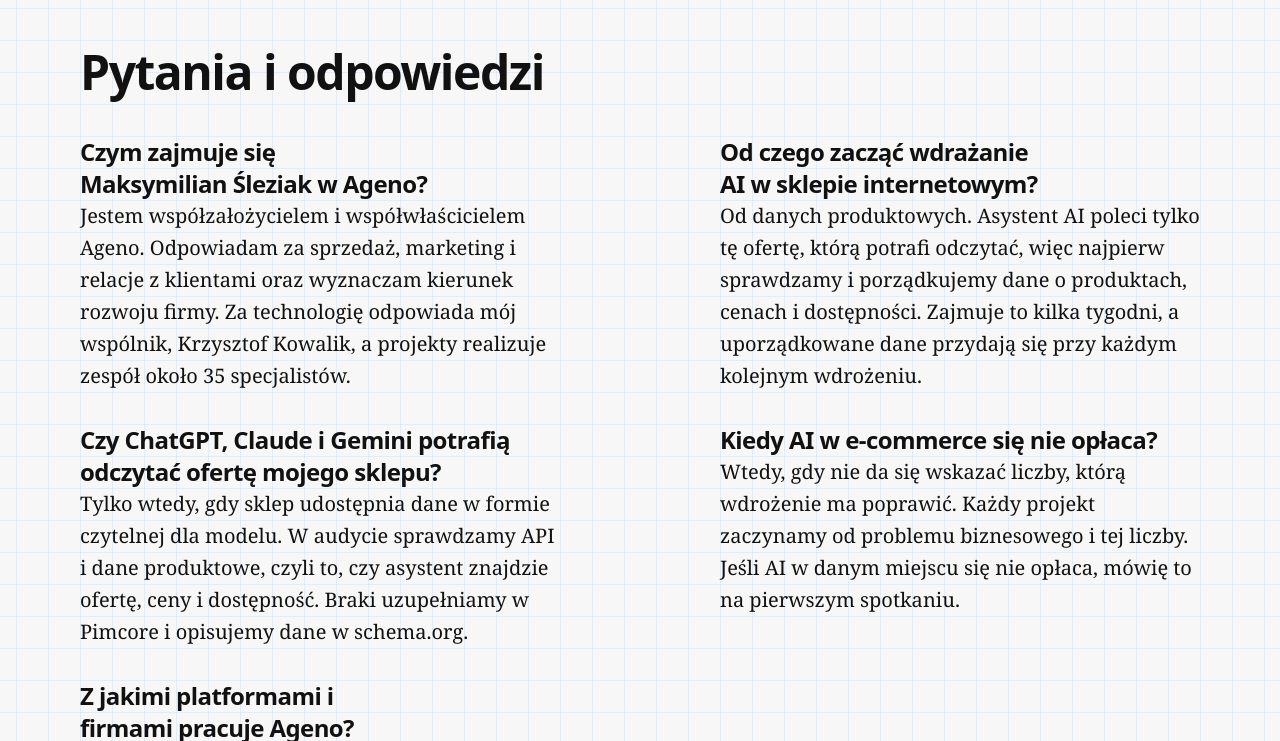
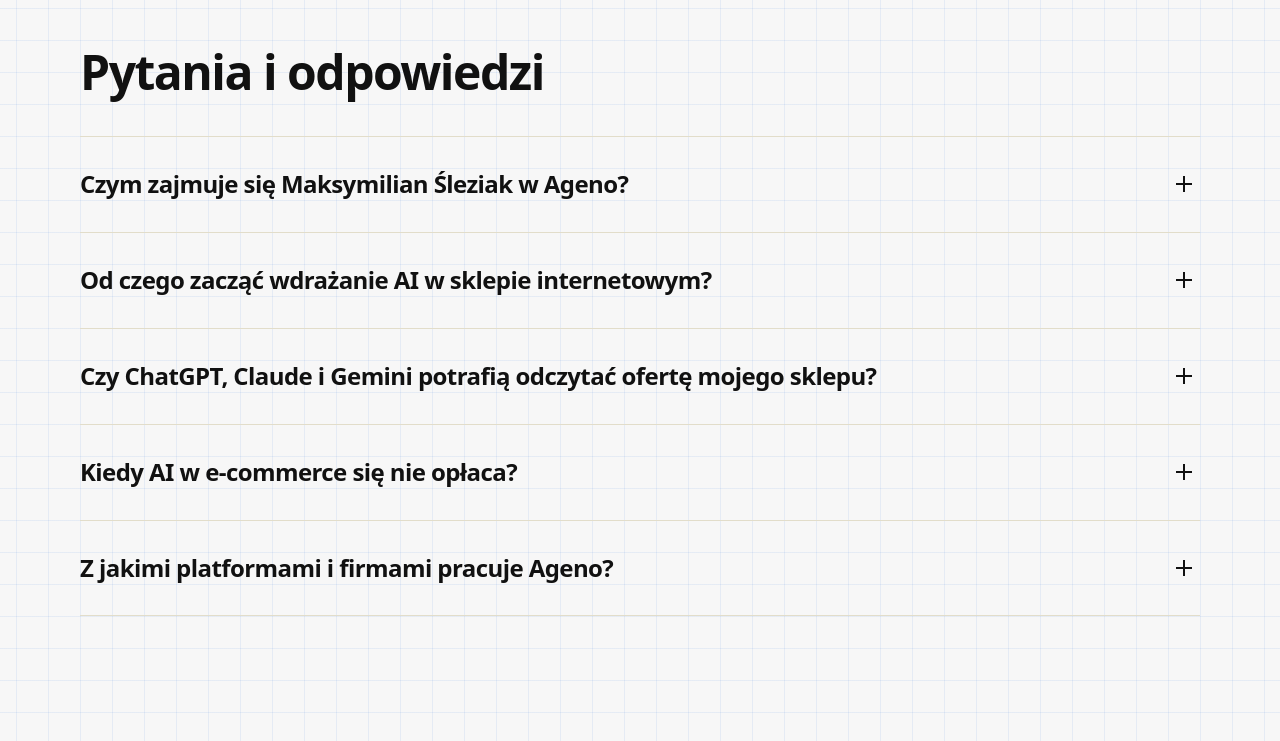
Before and after one commit to maxbmx/maksymilian.sleziak, an Astro site: page / in a window 1280 px wide. Shown: the part 4600-5341 px from the top of the page. Built offline with nearby package versions, Linux system fonts and the light colour scheme; Astro itself is replaced by a stand-in of ours.

Commit message:
Pytania i odpowiedzi jako akordeon (details/summary) (#1)
Jedna kolumna, pozycje rozdzielone cienkimi liniami, ikona + zmienia się w × po rozwinięciu. Odpowiedź przygaszona, ok. 2/3 szerokości kolumny. Bez JS, domyślnie zwinięte, rytm 32 px zachowany. Test SEO rozwija pozycję przed odczytem odpowiedzi.

```diff
--- a/src/components/Faq.astro
+++ b/src/components/Faq.astro
@@ -13,12 +13,17 @@ import T from "./T.astro";
         <ul class="faq" role="list">
           {faq.items.map((item) => (
             <li>
+              <details>
+                <summary>
                   <h3>
                     <T text={item.question} />
                   </h3>
+                  <span class="faq-icon" aria-hidden="true" />
+                </summary>
                 <p>
                   <T text={item.answer} />
                 </p>
+              </details>
             </li>
           ))}
         </ul>
@@ -29,21 +34,84 @@ import T from "./T.astro";
 
 <style>
   /*
-   * Pytania jedno pod drugim; od 48rem w dwóch kolumnach o szerokim odstępie.
-   * Każda pozycja ma wysokość z siatki 32 px, więc wiersze obu kolumn trzymają linię.
+   * Akordeon pytań w jednej kolumnie: natywne <details>, bez skryptu, domyślnie zwinięte.
+   * Pozycje rozdzielają cienkie linie w kolorze podkreślenia linku (nad pierwszą i pod
+   * ostatnią też). Linie to cienie wewnętrzne, nie obramowania, więc nie dokładają
+   * 1 px do wysokości: pytanie ma kratkę odstępu nad i pod sobą, odpowiedź kratkę pod sobą,
+   * i każda pozycja, zwinięta czy rozwinięta, ma wysokość z siatki 32 px.
    */
   .faq {
-    display: grid;
-    grid-template-columns: minmax(0, 1fr);
-    row-gap: var(--s-4);
     list-style: none;
     padding: 0;
   }
 
-  @container page (min-width: 48rem) {
-    .faq {
-      grid-template-columns: repeat(2, var(--col-wide));
-      column-gap: var(--gutter-wide);
+  .faq li {
+    box-shadow: inset 0 1px 0 var(--c-link-line);
+  }
+
+  .faq li:last-child {
+    box-shadow:
+      inset 0 1px 0 var(--c-link-line),
+      inset 0 -1px 0 var(--c-link-line);
+  }
+
+  /* Cały wiersz pytania jest przyciskiem; domyślny trójkąt przeglądarki ukryty. */
+  summary {
+    display: flex;
+    align-items: start;
+    justify-content: space-between;
+    gap: var(--s-2);
+    padding-block: var(--s-4);
+    cursor: pointer;
+    list-style: none;
+  }
+
+  /* Pytanie może się zwęzić i złamać długie słowo (np. przy powiększonym tekście). */
+  summary h3 {
+    min-width: 0;
+  }
+
+  summary::-webkit-details-marker {
+    display: none;
+  }
+
+  /* Plus z dwóch kresek w kratce 32 px (wiersz pytania); po rozwinięciu obraca się w ×. */
+  .faq-icon {
+    position: relative;
+    flex: none;
+    width: var(--s-4);
+    height: var(--s-4);
+    transition: transform 0.2s;
+  }
+
+  .faq-icon::before,
+  .faq-icon::after {
+    content: "";
+    position: absolute;
+    inset: 50% 25% auto;
+    height: var(--link-line);
+    margin-top: calc(var(--link-line) / -2);
+    background: currentColor;
+  }
+
+  .faq-icon::after {
+    transform: rotate(90deg);
+  }
+
+  details[open] .faq-icon {
+    transform: rotate(45deg);
+  }
+
+  /* Odpowiedź: zwykły tekst, przygaszony, w wygodnej długości wiersza (ok. 2/3 kolumny). */
+  details p {
+    max-width: max(var(--w-max-single), 66.667%);
+    padding-bottom: var(--s-4);
+    color: var(--c-muted);
+  }
+
+  @media (prefers-reduced-motion: reduce) {
+    .faq-icon {
+      transition: none;
     }
   }
 </style>
--- a/src/styles/global.css
+++ b/src/styles/global.css
@@ -369,8 +369,8 @@ a:hover {
 }
 
 /*
- * Sekcje (.row) i kolumny nie mają linii podziału, obramowań ani cieni: jedyne linie
- * na stronie to widoczna siatka, a sekcje rozdziela odstęp.
+ * Sekcje (.row) i kolumny nie mają linii podziału, obramowań ani cieni: sekcje rozdziela
+ * odstęp. Poza widoczną siatką jedyne linie to cienkie podziały pozycji w akordeonie pytań.
  */
 
 /* Dwie równe kolumny tekstu; w jednej kolumnie strony jedna pod drugą. */
```
Also changed, not shown: tests/seo.spec.ts (+2 -0 lines). Lines whose indentation alone changed are shown as unchanged.
